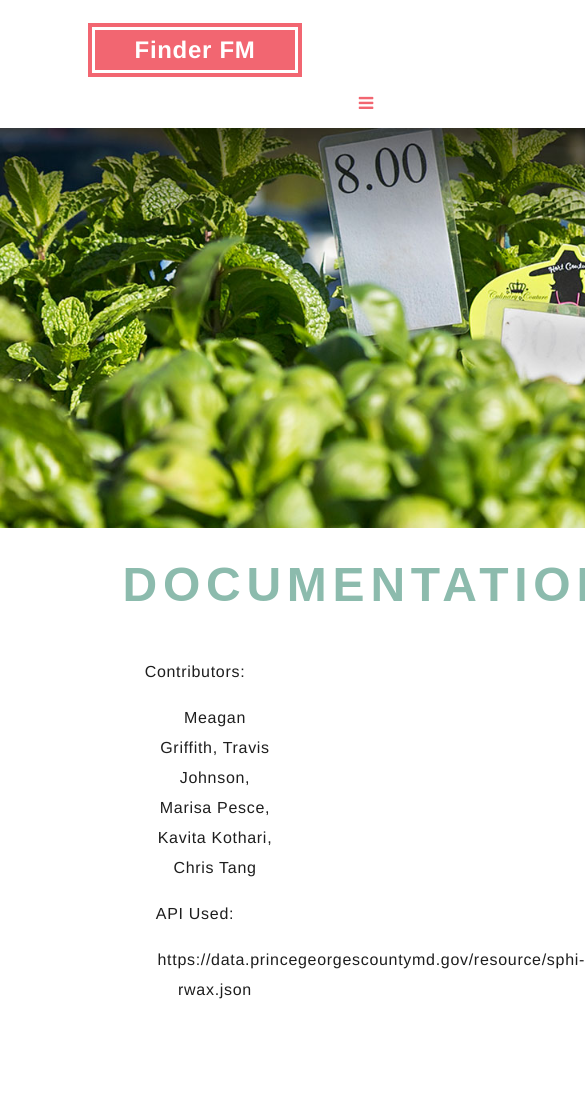
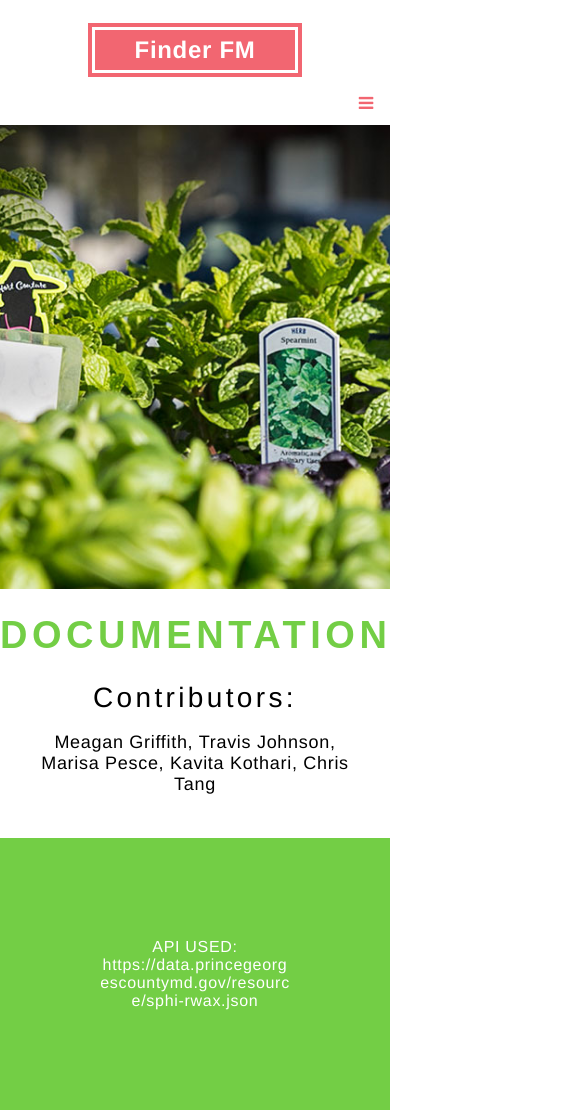
Before and after one commit to teeravj/INST377FinderFM, a website: page build/documentation.html in a window 390 px wide. Shown: the top 1110 px of the page, 585 px wide, since content can reach past the window. Before the commit the page ends 1025 px from the top, so only its background shows below. Drawn offline with Linux system fonts and the light colour scheme.

Commit message:
made responsive, changed text + layout

```diff
--- a/build/css/documentation.css
+++ b/build/css/documentation.css
@@ -55,21 +55,80 @@ body {
     color: #F26671 !important;
 }
 
-.documentation_container {
-    width: 50%;
-    margin: auto;
+.dec_img {
+
+    height: 55%;
+    background-image: url("../img/documentation.jpg");
+    background-size: cover;
+    background-repeat: no-repeat;
+    background-position:center;
 }
+
+
+
+
+
+
+
+
 
 .documentation_header {
     font-weight: 800;
     letter-spacing: .12em;
     font-family: HalisR-SBold,sans-serif;
+    /* #843c8c   */
     /*text-transform: lowercase;*/
     font-size: 48px;
-    color: #8cbbad;
+    color: #73ce45;
+    text-align: center;
+    padding-top: 25px;
+
+
+}
+
+@media (max-width:800px) {
+    .documentation_header {
+        font-size: 38px;
+    }
+}
+
+.contri_title{
+    color:black;
+    letter-spacing: .12em;
+    font-size: 28px;
     text-align: center;
     padding: 25px;
+    font-weight: 400;
 }
+
+
+
+
+ul {
+    font-family: Karla,Helvetica,sans-serif;
+    letter-spacing: .7px;
+    font-size: 18px;
+    padding-left:0px;
+    font-weight: 100;
+}
+
+
+.api{
+    padding: 100px;
+    background-color: #73ce45;
+    text-align: center;
+    color:white;
+}
+
+.link {
+    text-align: center;
+    word-break: break-all;
+
+}
+
+
+
+
 
 .documentation_text {
     /*font-family: HalisR-SBold,sans-serif;*/
--- a/build/documentation.html
+++ b/build/documentation.html
@@ -1,11 +1,8 @@
-<!DOCTYPE html>
 <html>
+
 <head>
-    <link
-      rel="stylesheet"
-      href="https://cdnjs.cloudflare.com/ajax/libs/font-awesome/4.7.0/css/font-awesome.min.css"
-    />
-    <link rel="stylesheet" href="./css/documentation.css" />
+    <link rel="stylesheet" href="https://cdnjs.cloudflare.com/ajax/libs/font-awesome/4.7.0/css/font-awesome.min.css">
+    <link rel="stylesheet" href="./css/documentation.css">
     <script type="text/javascript" src="./js/test.js"></script>
 </head>
 
@@ -14,18 +11,51 @@
         <div class="logo">Finder FM</div>
     </div>
     <div class="topnav" id="myNav">
-      <a href="home.html">Home </a>
-      <a href="about_page.html">About Us </a>
-      <a href="#find">Find a Farmers Market </a>
-      <a href="documentation.html">Documentation </a>
+        <a href='home.html'>Home </a>
+        <a href='#aboutus'>About Us </a>
+        <a href='#find'>Find a Farmers Market </a>
+        <a href='#documentation'>Documentation </a>
         <a href="javascript:void(0);" class="icon" onclick="myFunction()">
             <i class="fa fa-bars"></i>
         </a>
     </div>
 
-    <img src='../build/img/documentation.jpg' alt="Spearmint for Sale" style="height:400px">
+    <div class="dec_img"></div>
 
-    <div class="documentation_container">
+    <div class ='documentation_header'> DOCUMENTATION </div>
+
+
+
+
+
+
+      <div class="contri_title"> Contributors:
+        <ul>
+          Meagan Griffith,
+          Travis Johnson,
+          Marisa Pesce,
+          Kavita Kothari,
+          Chris Tang
+        </ul>
+      </div>
+
+
+    <div class ='api'>  API USED:
+      <div class = "link">https://data.princegeorgescountymd.gov/resource/sphi-rwax.json</div>
+
+
+
+    </div>
+
+
+
+
+
+
+
+
+
+      <!--
       <div class="documentation_header">DOCUMENTATION</div>
       <div class="documentation_text">
       Contributors:
@@ -42,5 +72,6 @@
       </ul>
       </div>
     </div>
+    -->
   </body>
 </html>
```
Also changed, not shown: build/static/documentation.jpg (added). Lines whose indentation alone changed are shown as unchanged.
